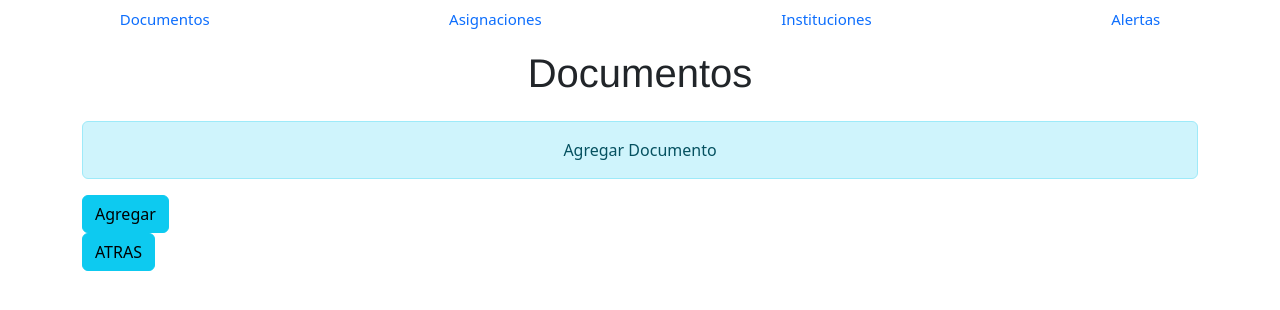
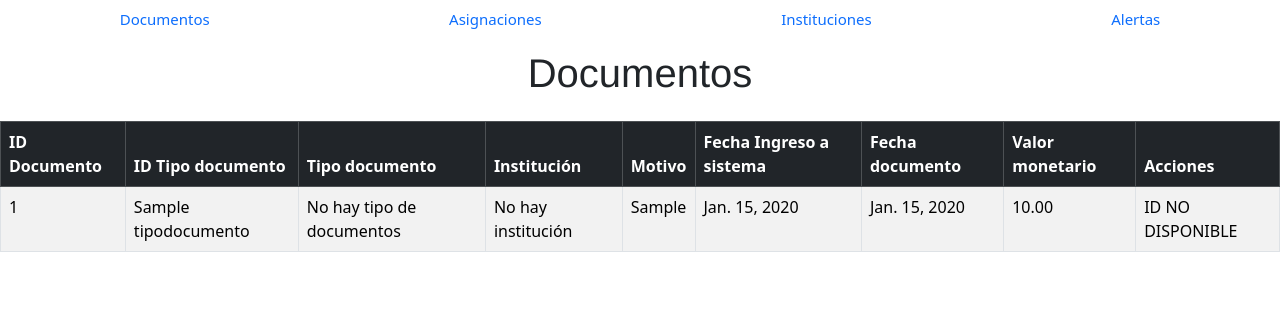
Before and after one commit to Anthhhony/proyectoCESFAMIngSoftware, a Django app: page /Documentos/ in a window 1280 px wide. Shown: the part 76-386 px from the top of the page. Run offline with Django 3.2, Linux system fonts and the light colour scheme; tables that the repository leaves empty hold one stand-in row (values such as "Sample post").

Commit message:
Tabla documentos
Se logró visualizar los documentos pero por algún motivo no se pudo mostrar los botones de acciones como editar o eliminar

```diff
--- a/proyectoCESFAM/AppCESFAM/admin.py
+++ b/proyectoCESFAM/AppCESFAM/admin.py
@@ -27,7 +27,7 @@ class UsuarioAdmin(admin.ModelAdmin):
 
 @admin.register(Documento)
 class DocumentoAdmin(admin.ModelAdmin):
-    list_display = ('id_documento', 'id_tipodoc', 'id_institucion', 'motivo', 'fecha_ingreso', 'valor_monetario')
+    list_display = ('id_documento', 'id_tipodoc', 'id_institucion', 'motivo', 'fecha_ingreso', 'fecha_documento', 'valor_monetario')
     search_fields = ('id_documento', 'motivo')  # Habilitar búsqueda
     list_filter = ('fecha_ingreso', 'id_tipodoc')  # Filtros por fecha y tipo de documento
     ordering = ('fecha_ingreso',)  # Ordenar por fecha de ingreso
--- a/proyectoCESFAM/AppCESFAM/views.py
+++ b/proyectoCESFAM/AppCESFAM/views.py
@@ -81,8 +81,31 @@ def agregarDoc(request):
         if form.is_valid():
             form.save()
             return lista_documentos(request)
-    data = {'form': form}
-    return render(request, 'templatesApp/documentos.html', data)
+    documento = {'form': form}
+    return render(request, 'templatesApp/formularios.html', documento)
+
+def editarDoc(request, pk):
+    documento = get_object_or_404(Documento, pk=id)
+    titulo = 'Editar'
+    if request.method == 'POST':
+        form = FormularioDoc(request.POST, instance=documento)
+        if form.is_valid():
+            form.save()
+            return redirect(lista_documentos)
+        else:
+            form = FormularioDoc(instance=documento)
+    return render(request, 'templatesApp/formularios.html',{
+                    'form':form,
+                    'documento':documento,
+                    'titulo':titulo,
+                   })
+
+def eliminarDoc(request, pk):
+    documento = get_object_or_404(Documento, pk=id)
+    if request.method == 'POST':
+        documento.delete()
+        return redirect(lista_documentos)
+    return render(request, 'templatesApp/eliminar_confirmacion.html', {'documento': documento})
 
 def agregarInstitucion(request):
     form = FormularioInstitucion()
@@ -91,13 +114,13 @@ def agregarInstitucion(request):
         if form.is_valid():
             form.save()
             return lista_instituciones(request)
-    data = {'form':form}
-    return render(request,'templatesApp/instituciones.html', data)
+    institucion = {'form':form}
+    return render(request,'templatesApp/formularios.html', institucion)
 
 def lista_documentos(request):
     documentos = Documento.objects.all()
     data = {'documentos': documentos}
-    return render(request, 'templatesApp/documentos.html',data)
+    return render(request, 'templatesApp/documentos.html', data)
 
 
 def lista_asignaciones(request):
--- a/proyectoCESFAM/proyectoCESFAM/urls.py
+++ b/proyectoCESFAM/proyectoCESFAM/urls.py
@@ -17,7 +17,7 @@ Including another URLconf
 """
 from django.contrib import admin
 from django.urls import path
-from AppCESFAM.views import vista, lista_documentos, lista_asignaciones, lista_instituciones, register, buscar_usuario, lista_alertas, agregarDoc,agregarInstitucion
+from AppCESFAM.views import vista, lista_documentos, lista_asignaciones, lista_instituciones, register, buscar_usuario, lista_alertas, agregarDoc,agregarInstitucion, editarDoc, eliminarDoc
 
 urlpatterns = [
     path('admin/', admin.site.urls),
@@ -26,6 +26,8 @@ urlpatterns = [
     path('menu/', vista, name='menu-principal'),
     path('Documentos/', lista_documentos , name='lista-documentos'),
     path('agregarDocumento/', agregarDoc , name='agregar-documentos'),#
+    path('editarDocumento/<int:pk>', editarDoc, name='editar-documento'),
+    path('eliminarDocumento/<int:pk>', eliminarDoc, name='eliminar-documento'),
     path('asignaciones/', lista_asignaciones, name='lista-asignaciones'),#
     path('Instituciones/', lista_instituciones , name='lista-instituciones'),
     path('agregarInstitucion/', agregarInstitucion, name='agregar-institucion'),#
--- a/proyectoCESFAM/templates/templatesApp/documentos.html
+++ b/proyectoCESFAM/templates/templatesApp/documentos.html
@@ -40,17 +40,65 @@
       </ul>
 
     <h1 class="mb-4" style="font-family: 'Franklin Gothic Medium', 'Arial Narrow', Arial, sans-serif; text-align: center; margin: 10px;">Documentos</h1>
-    <div class="container">
-        <div class="alert alert-info text-center">Agregar Documento</div>
-            <form method="post">
-                {{ form.as_p }}
-                {% csrf_token %}
-                <input type="submit" value="Agregar" class="btn btn-info">
-            </form>
-            <div class="back-btn-container">
-                <a href="{%url 'menu-principal' %}" class="btn btn-info">ATRAS</a>
-            </div>
-        </div>
-    </div>
+    {% if documentos %}
+    <table class="table table-bordered table-striped">
+        <thead class="table-dark" >
+            <tr>
+                <th>ID Documento</th>
+                <th>ID Tipo documento</th>
+                <th>Tipo documento</th>
+                <th>Institución</th>
+                <th>Motivo</th>
+                <th>Fecha Ingreso a sistema</th>
+                <th>Fecha documento</th>
+                <th>Valor monetario</th>
+                <th>Acciones</th>
+            </tr>
+        </thead>
+        <tbody>
+            {% for documento in documentos %}
+            <tr>
+                <td>{{ documento.id_documento }}</td>
+                <td>{{ documento.id_tipodoc }}</td>
+                <td>
+                    {% for td in d.tipodoc.all %}
+                        {{ td.nombre }}
+                    {% if not forloop.last %}, {% endif %}
+                    {% empty %}
+                        No hay tipo de documentos
+                    {% endfor %}
+                </td>
+                <td>
+                    {% for inst in d.institucion.all %}
+                        {{ institucion.nombre }}
+                    {% if not forloop.last %}, {% endif %}
+                    {% empty %}
+                        No hay institución
+                    {% endfor %}
+                </td>
+                <td>{{ documento.motivo }}</td>
+                <td>{{ documento.fecha_ingreso }}</td>
+                <td>{{ documento.fecha_documento }}</td>
+                <td>{{ documento.valor_monetario }}</td>
+                <td>
+                    {% if documento.id %}
+                    <a href="{% url 'editar-documento' documento.id %}" class="btn btn-warning">Editar</a>
+                    <a href="{% url 'eliminar-documento' documento.id %}" class="btn btn-danger">Eliminar</a>
+                    {% else %}
+                    <span>ID NO DISPONIBLE</span>
+                    {% endif %}
+                </td>
+            </tr>
+            {% endfor %}
+        </tbody>
+      </table>
+      {% else %}
+      <div class="alert alert-warning" role="alert" style="text-align: center; width: 50%; margin: 0 auto;">
+          <h4 class="alert-heading">No hay documentos registrados en el sistema</h4>
+          <i class="bi bi-exclamation-circle" style="font-size: 30px;"></i>
+          <br/>
+          <a href="{%url 'agregar-documentos' %}" class="btn btn-primary mb-3">Agregar documento</a>
+      </div>
+      {% endif %}
 </body>
 </html>
```
Also changed, not shown: proyectoCESFAM/templates/templatesApp/eliminar_confirmacion.html (+11 -11 lines), proyectoCESFAM/templates/templatesApp/formularios.html (added, +22 -0 lines), proyectoCESFAM/templates/templatesApp/instituciones.html (+1 -12 lines).
